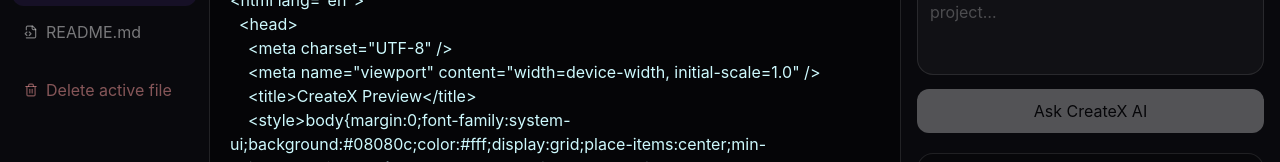
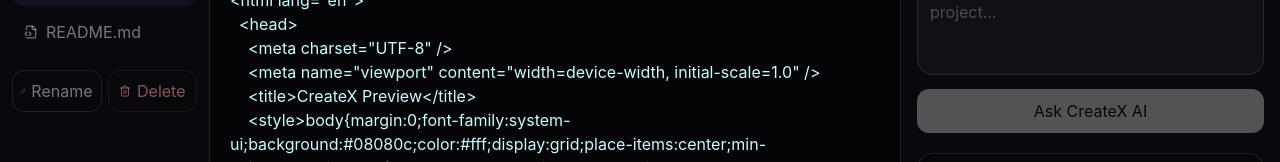
Before and after one commit to someshkohli458-star/sr-shooter0, a Next.js app: page /code in a window 1280 px wide. Shown: the part 156-318 px from the top of the page. Built offline with nearby package versions, Linux system fonts and the light colour scheme.

Commit message:
Polish CreateX code workspace controls

```diff
--- a/app/code/page.tsx
+++ b/app/code/page.tsx
@@ -3,7 +3,7 @@
 import Link from "next/link";
 import JSZip from "jszip";
 import { useEffect, useMemo, useState } from "react";
-import { ArrowLeft, FileCode2, FilePlus2, FolderArchive, Play, Save, Sparkles, Terminal, Trash2, Wand2, X } from "lucide-react";
+import { ArrowLeft, FileCode2, FilePlus2, FolderArchive, Play, Save, Sparkles, Terminal, Trash2, Wand2, X, Pencil, Check } from "lucide-react";
 
 type ProjectFile = { name: string; language: string; content: string };
 
@@ -31,6 +31,8 @@ export default function CodeWorkspace() {
   const [preview, setPreview] = useState("");
   const [showNewFile, setShowNewFile] = useState(false);
   const [newFileName, setNewFileName] = useState("");
+  const [renaming, setRenaming] = useState(false);
+  const [renameValue, setRenameValue] = useState("");
 
   const current = files.find(f => f.name === active) || files[0];
   const projectText = useMemo(() => files.map(f => `FILE: ${f.name}\n${f.content}`).join("\n\n---\n\n").slice(0, 60000), [files]);
@@ -61,6 +63,19 @@ export default function CodeWorkspace() {
     setActive(name);
     setNewFileName("");
     setShowNewFile(false);
+  }
+
+  function startRename() {
+    setRenameValue(active);
+    setRenaming(true);
+  }
+
+  function confirmRename() {
+    const next = renameValue.trim();
+    if (!next || next === active || files.some(f => f.name === next)) return;
+    setFiles(prev => prev.map(f => f.name === active ? { ...f, name: next, language: languageFor(next) } : f));
+    setActive(next);
+    setRenaming(false);
   }
 
   function deleteCurrent() {
@@ -127,10 +142,20 @@ export default function CodeWorkspace() {
       <aside className="hidden border-r border-white/10 bg-[#09090d] p-3 lg:block">
         <div className="mb-2 flex items-center justify-between"><p className="px-2 py-2 text-[10px] font-bold uppercase tracking-widest text-white/25">Project files</p><button onClick={() => setShowNewFile(true)} className="rounded-lg p-1.5 text-white/40 hover:bg-white/5 hover:text-white"><FilePlus2 size={15}/></button></div>
         {files.map(file => <button key={file.name} onClick={() => setActive(file.name)} className={`mb-1 flex w-full items-center gap-2 rounded-xl px-3 py-2.5 text-left text-xs ${file.name === active ? "bg-violet-500/10 text-white" : "text-white/45 hover:bg-white/5 hover:text-white"}`}><FileCode2 size={14}/>{file.name}</button>)}
-        <button onClick={deleteCurrent} disabled={files.length === 1} className="mt-4 flex w-full items-center gap-2 rounded-xl px-3 py-2 text-xs text-red-300/50 hover:bg-red-500/10 disabled:opacity-20"><Trash2 size={14}/> Delete active file</button>
+        <div className="mt-4 grid grid-cols-2 gap-1.5">
+          <button onClick={startRename} className="flex items-center justify-center gap-1.5 rounded-xl border border-white/10 px-2 py-2 text-[10px] text-white/45 hover:bg-white/5 hover:text-white"><Pencil size={12}/> Rename</button>
+          <button onClick={deleteCurrent} disabled={files.length === 1} className="flex items-center justify-center gap-1.5 rounded-xl border border-red-400/10 px-2 py-2 text-[10px] text-red-300/50 hover:bg-red-500/10 disabled:opacity-20"><Trash2 size={12}/> Delete</button>
+        </div>
       </aside>
 
       <section className="flex min-h-[620px] min-w-0 flex-col">
+        <div className="flex items-center gap-2 border-b border-white/10 bg-white/[.025] px-3 py-2 lg:hidden">
+          <select value={active} onChange={e => setActive(e.target.value)} className="min-w-0 flex-1 rounded-xl border border-white/10 bg-[#101017] px-3 py-2 text-xs text-white outline-none">
+            {files.map(file => <option key={file.name} value={file.name}>{file.name}</option>)}
+          </select>
+          <button onClick={() => setShowNewFile(true)} className="rounded-xl border border-white/10 p-2 text-white/50"><FilePlus2 size={15}/></button>
+          <button onClick={startRename} className="rounded-xl border border-white/10 p-2 text-white/50"><Pencil size={15}/></button>
+        </div>
         <div className="flex items-center justify-between border-b border-white/10 bg-white/[.025] px-4 py-2 text-xs text-white/45"><span>{current.name} <span className="ml-2 text-white/20">{current.language}</span></span><span className="text-white/20">{files.length} files</span></div>
         <textarea value={current.content} onChange={e => updateCurrent(e.target.value)} spellCheck={false} className="min-h-[620px] flex-1 resize-none bg-[#050507] p-4 font-mono text-[13px] leading-6 text-cyan-100 outline-none md:p-5" />
       </section>
@@ -146,6 +171,8 @@ export default function CodeWorkspace() {
 
     {showNewFile && <div className="fixed inset-0 z-40 grid place-items-center bg-black/70 p-4 backdrop-blur-sm"><div className="w-full max-w-sm rounded-3xl border border-white/10 bg-[#101017] p-5 shadow-2xl"><div className="mb-4 flex items-center justify-between"><b>New project file</b><button onClick={() => setShowNewFile(false)} className="rounded-lg p-2 text-white/40 hover:bg-white/5"><X size={16}/></button></div><input autoFocus value={newFileName} onChange={e => setNewFileName(e.target.value)} onKeyDown={e => e.key === "Enter" && addFile()} placeholder="components/Button.tsx" className="w-full rounded-xl border border-white/10 bg-black/30 p-3 text-sm outline-none placeholder:text-white/20"/><button onClick={addFile} className="mt-3 w-full rounded-xl bg-white py-3 text-xs font-bold text-black">Create file</button></div></div>}
 
+    {renaming && <div className="fixed inset-0 z-40 grid place-items-center bg-black/70 p-4 backdrop-blur-sm"><div className="w-full max-w-sm rounded-3xl border border-white/10 bg-[#101017] p-5 shadow-2xl"><div className="mb-4 flex items-center justify-between"><b>Rename file</b><button onClick={() => setRenaming(false)} className="rounded-lg p-2 text-white/40 hover:bg-white/5"><X size={16}/></button></div><input autoFocus value={renameValue} onChange={e => setRenameValue(e.target.value)} onKeyDown={e => e.key === "Enter" && confirmRename()} className="w-full rounded-xl border border-white/10 bg-black/30 p-3 text-sm outline-none"/><button onClick={confirmRename} className="mt-3 flex w-full items-center justify-center gap-2 rounded-xl bg-white py-3 text-xs font-bold text-black"><Check size={14}/> Rename file</button></div></div>}
+
     {running && <div className="fixed inset-0 z-30 bg-black/80 p-3 backdrop-blur-sm md:p-8"><div className="mx-auto flex h-full max-w-6xl flex-col overflow-hidden rounded-3xl border border-white/10 bg-[#101017] shadow-2xl"><div className="flex items-center justify-between border-b border-white/10 px-4 py-3"><div className="flex items-center gap-2 text-xs font-bold"><Play size={14}/> Live Preview</div><button onClick={() => setRunning(false)} className="rounded-xl p-2 text-white/50 hover:bg-white/5"><X size={16}/></button></div><iframe title="CreateX live preview" sandbox="allow-scripts" srcDoc={preview} className="min-h-0 flex-1 bg-white" /></div></div>}
   </main>;
 }
```
